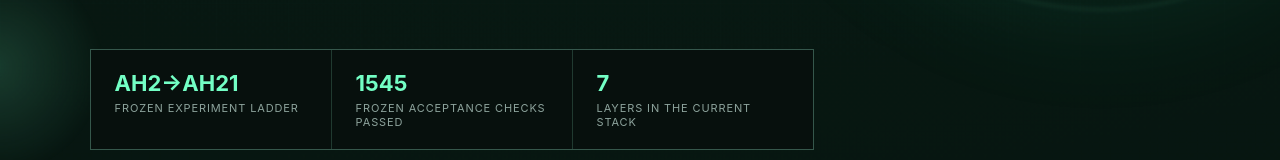
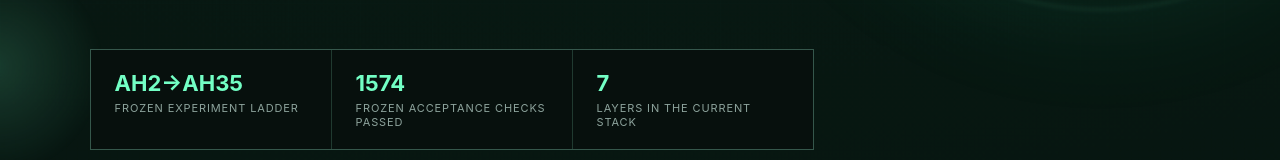
Before and after one commit to MichaelWave369/NestedBubbleGear, a React (Vite) app: page / in a window 1280 px wide. Shown: the part 717-877 px from the top of the page. Built offline with nearby package versions, Linux system fonts and the light colour scheme.

Commit message:
site: extend evidence ladder through AH35

```diff
--- a/src/App.jsx
+++ b/src/App.jsx
@@ -44,13 +44,14 @@ const experiments = [
   { id:'AH32', title:'Coalition-safe release design', checks:'30/30', tests:'15/15', verdict:'PASS_AH32_QUALIFIED', hash:'0e160f2b5cd75d9859f03bca97e28e813174ad0ebf610693c403dd2d28518a5a', result:'Task-sufficient coarsening preserves every frozen actor task while preventing exact Q_MULTI reconstruction by the unrestricted grand coalition.', info:'32 designs · 8 safe · unique minimum coarsens both lifetime carriers · residual 0.285714 bits' },
   { id:'AH33', title:'Task richness / privacy frontier', checks:'39/39', tests:'15/15', verdict:'PASS_AH33_QUALIFIED', hash:'2561ffdd7b59e2d364036d963a7448c47f492e77bdda3a74a158034e49b0c046', result:'Richer authorized task partitions monotonically consume grand-coalition residual uncertainty; FULL_STATUS makes the frozen Q_MULTI target exactly reconstructible.', info:'10 panels · 243 designs · safe counts COMMON/TRIAGE/FULL = 106/4/0 · privacy 1.160964→0.4→0 bits' },
   { id:'AH34', title:'Mixed task profiles & privacy budgets', checks:'49/49', tests:'15/15', verdict:'PASS_AH34_QUALIFIED', hash:'c55b9d7514258070e44772b7a4aa255a41f10960c3805dfa1c403310e8ce6f97', result:'Mixed per-grant task upgrades expose a non-smooth privacy landscape: some upgrades are free, while specific distinction combinations abruptly reconstruct the denied target.', info:'243 profiles · 106 positive / 137 zero privacy · min collapse score 3 · max safe score 7 · ε=0.4 gives 2 co-optima' },
+  { id:'AH35', title:'Upgrade access structures', checks:'29/29', tests:'15/15', verdict:'PASS_AH35_QUALIFIED', hash:'f1747ecd8ec7d2ebecc4a1645b00ba77d13313474c9ec6473e681c32448e653f', result:'Privacy-critical task refinements form an upward-closed access structure with exact minimal collapse paths and cut sets; structure-aware denies preserve richer safe task allocations than a scalar richness cap.', info:'v0.1.0 failed ordering-only 28/29 · 10 minimal collapse sets · 12 cuts · min cut {H_L:T,U_L:T} · max safe richness 6 under 2-atom cut' },
 ]
 
 
 const bubbleFamilies = [
   { id: 'nested', mark: '◎', name: 'Nested', subtitle: 'Domains inside domains', equation: 'B₀ ⊃ B₁ ⊃ B₂', text: 'Tracks ancestry, coarse/fine state, and which distinctions survive projection across nesting levels.', evidence: 'Core NBG architecture' },
   { id: 'boundary', mark: 'Σ', name: 'Boundary', subtitle: 'Interface as state', equation: 'B = (X, Σ)', text: 'Treats the boundary itself as an active encoder, eraser, polarity carrier, or adaptive transport surface.', evidence: 'AH3 · boundary transfer' },
-  { id: 'gear', mark: 'G', name: 'Gear', subtitle: 'Recurrence + circulation', equation: 'BJ = 0,  J ≠ 0', text: 'Represents persistent cycle-space current and ordered recurrent transformation.', evidence: 'AH5–AH34' },
+  { id: 'gear', mark: 'G', name: 'Gear', subtitle: 'Recurrence + circulation', equation: 'BJ = 0,  J ≠ 0', text: 'Represents persistent cycle-space current and ordered recurrent transformation.', evidence: 'AH5–AH35' },
   { id: 'keyhole', mark: '◉', name: 'Keyhole', subtitle: 'Observer-limited domain', equation: 'O = P(X)', text: 'Makes observability explicit: the full system may contain distinctions collapsed by the current projection.', evidence: 'Observer hierarchy' },
   { id: 'altermath', mark: 'A', name: 'Altermath', subtitle: 'Causal structure behind cancellation', equation: 'P(X)=P(X′),  X ≉ X′', text: 'Captures systems that look equivalent now but respond differently to an admissible future interaction.', evidence: 'AH2–AH21' },
   { id: 'flux', mark: 'J', name: 'Dynamic / Flux', subtitle: 'Stable through motion', equation: 'Ẋ = 0,  J ≠ 0', text: 'Separates dead equilibrium from nonequilibrium steady state maintained by persistent throughput.', evidence: 'ALTM-F branch · planned' },
@@ -161,7 +162,7 @@ function App() {
           <a className="button ghost" href="#keyholes">Open the keyhole</a>
         </div>
         <div className="stats">
-          <div><strong>AH2→AH21</strong><span>frozen experiment ladder</span></div>
+          <div><strong>AH2→AH35</strong><span>frozen experiment ladder</span></div>
           <div><strong>{totalChecks}</strong><span>frozen acceptance checks passed</span></div>
           <div><strong>7</strong><span>layers in the current stack</span></div>
         </div>
```
